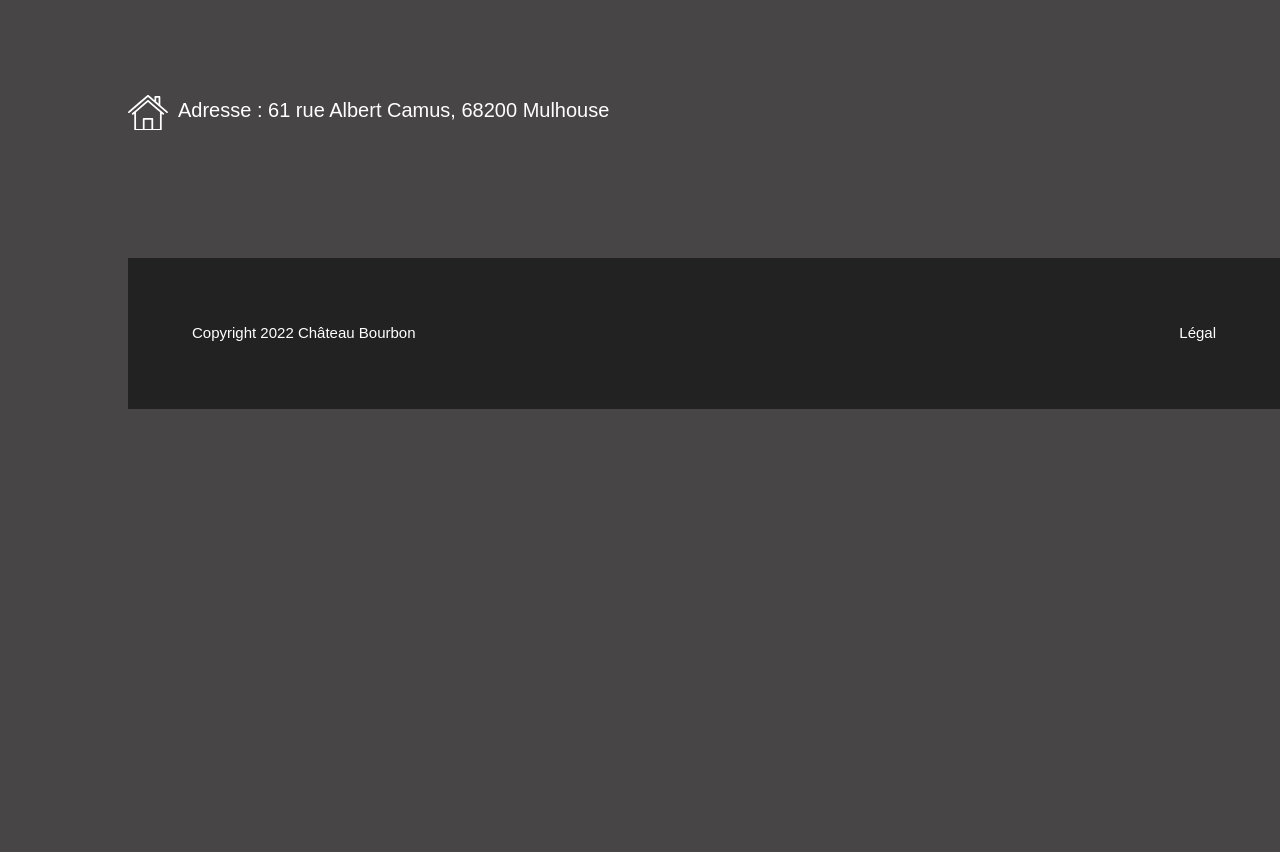
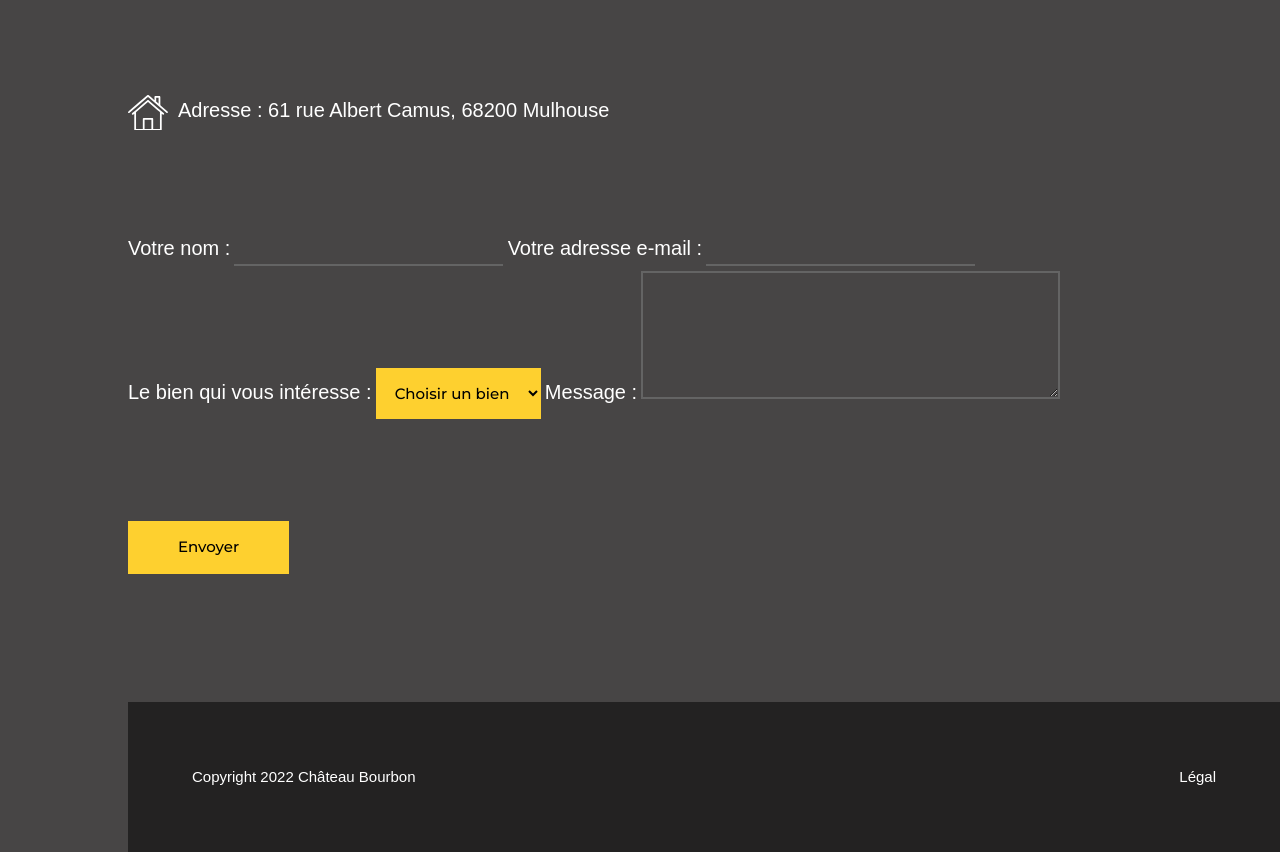
Before and after one commit to MathiasLinux/SAE301Public, a PHP site: template vue/vueContact.php in a window 1280 px wide. Shown: the part 771-1623 px from the top of the page. Before the commit the page ends 1180 px from the top, so only its background shows below. Run offline with PHP 8.4, Linux system fonts and the light colour scheme; the template is opened without the code that fills it, so the values that code supplies are empty; some web fonts are replaced.

Commit message:
changement page de contact

```diff
--- a/styles/style.css
+++ b/styles/style.css
@@ -292,20 +292,73 @@ footer > a {
     color: black;
 }
 
-.autourBouton input:checked :has(>.coordonees) { /* :has doit permettre d'atteindre la partie contact mais pour le moment ça ne fonctionne pas encore */
+.autourBouton:has(input:checked) + .coordonees > .coordonnesAncienne { /* :has permet d'acceder à la partie coordonnées depuis le selecteur */
     display: none;
 }
 
-/*:is(.coordonees) {
-    display: none;
-}*/
+.autourBouton:has(input:checked) + .coordonees > .coordoneesFormulaireAchat {
+
+}
 
 .autourBouton, .coordonees, .coordoneesBas {
     margin-top: 10%;
 }
 
+.coordoneesFormulaireAchat label {
+    font-family: rockwell-nova, sans-serif;
+    font-weight: 300;
+    font-size: 20px;
+    font-style: normal;
+    margin-top: 10%;
+}
+
+.coordoneesFormulaireAchat input[type=text] {
+    border: none;
+    border-bottom: 2px solid var(--gris-semi-clair);
+    background: none;
+    font-family: rockwell-nova, sans-serif;
+    font-weight: 400;
+    font-size: 20px;
+    font-style: normal;
+    color: white;
+}
+
+.coordoneesFormulaireAchat select {
+    background-color: var(--jaune);
+    font-family: 'Montserrat', sans-serif;
+    font-weight: 500;
+    font-style: normal;
+    font-size: 15px;
+    border: none;
+    padding: 15px;
+    margin-top: 10%;
+    margin-bottom: 10%;
+}
+
+.coordoneesFormulaireAchat textarea {
+    border: 2px solid var(--gris-semi-clair);
+    background: none;
+    font-family: rockwell-nova, sans-serif;
+    font-weight: 400;
+    font-size: 20px;
+    font-style: normal;
+    color: white;
+}
+
+.coordoneesFormulaireAchat input[type="submit"] {
+    border: none;
+    padding-left: 50px;
+    padding-right: 50px;
+    padding-top: 15px;
+    padding-bottom: 15px;
+    font-family: 'Montserrat', sans-serif;
+    font-weight: 500;
+    font-style: normal;
+    font-size: 15px;
+    background-color: var(--jaune);
+}
+
 /* Page chateau */
-
 .contourChateau {
     margin: 5%
 }
--- a/vue/vueContact.php
+++ b/vue/vueContact.php
@@ -11,6 +11,7 @@ ob_start();
             <label class="boutonContact" for="vendre">Vendre</label>
         </div>
         <div class="coordonees">
+            <div class="coordonnesAncienne">
                 <h2>Nos coordonnées</h2>
                 <div class="coordoneesBas">
                     <svg id="tel" data-name="tel" xmlns="http://www.w3.org/2000/svg" viewBox="0 0 19.09 20.46">
@@ -33,6 +34,28 @@ ob_start();
                     <div>Adresse : 61 rue Albert Camus, 68200 Mulhouse</div>
                 </div>
             </div>
+            <div class="coordoneesFormulaireAchat">
+                <form action="#">
+                    <label for="achatNom">Votre nom :</label>
+                    <input type="text" name="achatNom" id="achatNom">
+                    <label for="achatNom">Votre adresse e-mail :</label>
+                    <input type="text" name="achatNom" id="achatNom">
+                    <label for="achatBien">Le bien qui vous intéresse :</label>
+                    <select id="achatBien" name="achatBien">
+                        <option value="">Choisir un bien</option>
+                        <option value="chambord">Chambord</option>
+                        <option value="chambord">Chambord</option>
+                        <option value="chambord">Chambord</option>
+                        <option value="chambord">Chambord</option>
+                    </select>
+                    <label for="achatMessage">Message :</label>
+
+                    <textarea id="achatMessage" name="achatMessage"
+                              rows="4" cols="33"></textarea>
+                    <input type="submit" value="Envoyer">
+                </form>
+            </div>
+        </div>
     </div>
     <script src="js/contact.js"></script>
 <?php
```
Lines whose indentation alone changed are shown as unchanged.
